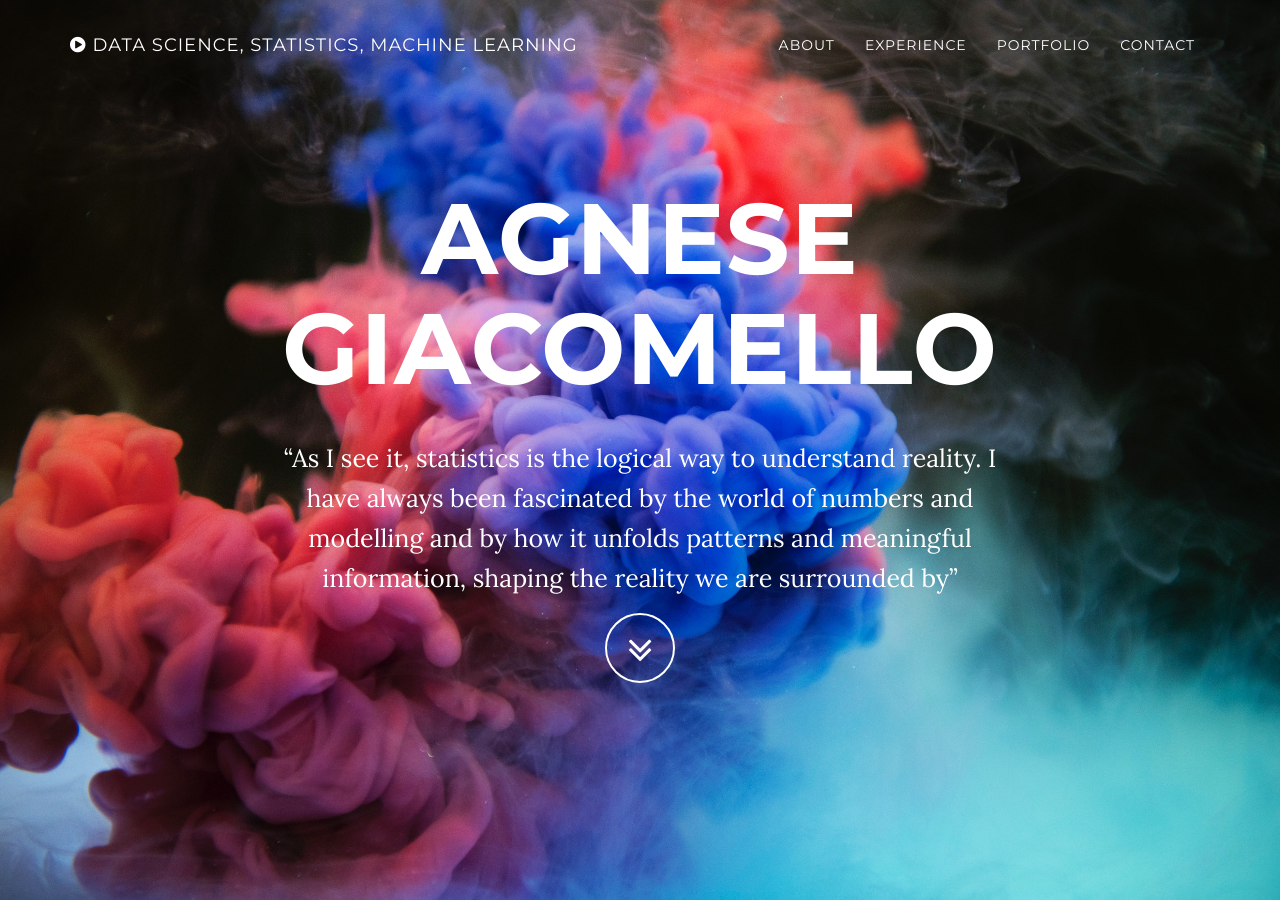
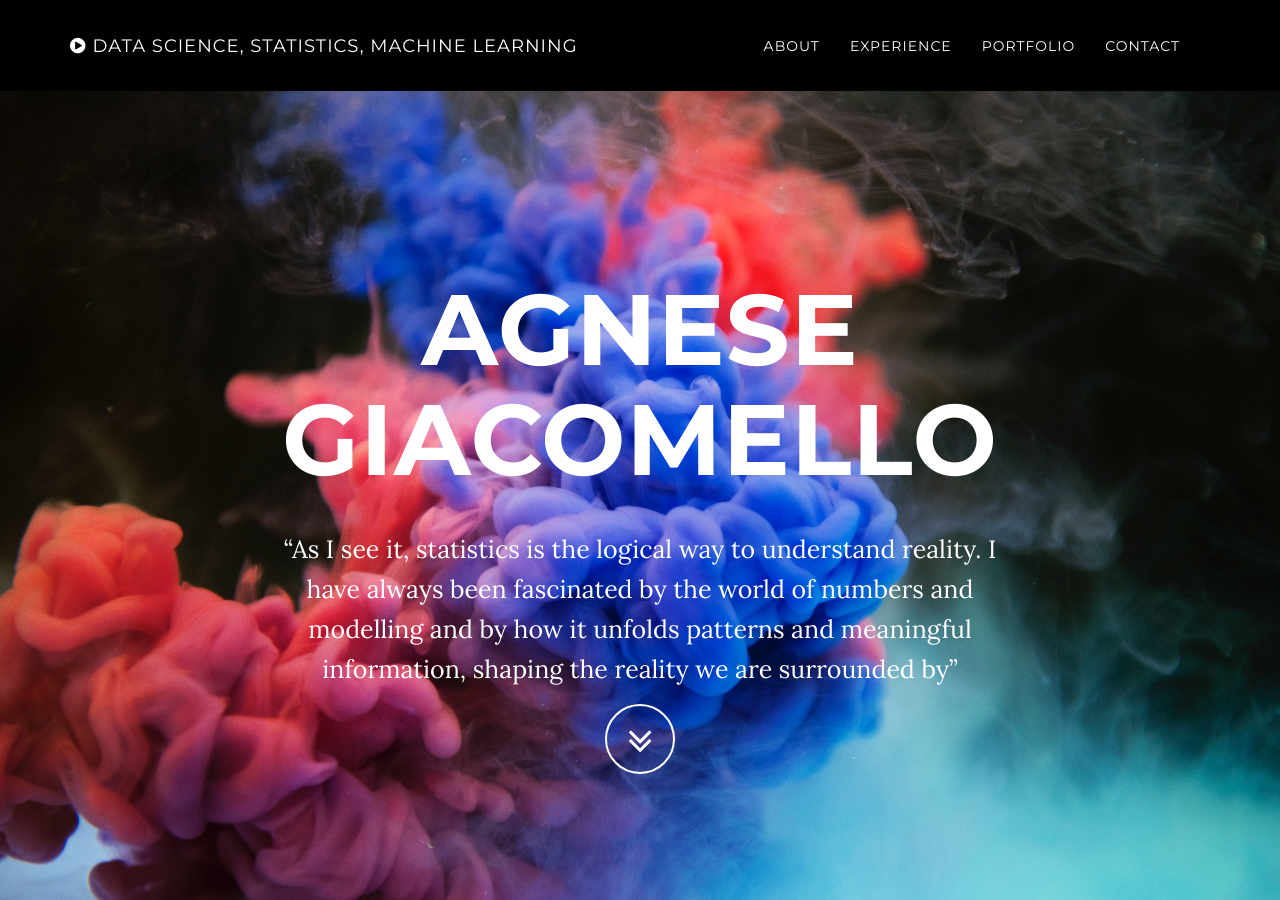
Before and after one commit to AgneseG/AgneseG.github.io, a Jekyll site: the page built from index.html, in a window 1280 px wide and 900 px high. Built offline with Jekyll 4.4.1, drawn with Linux system fonts in a browser that asks for light colours.

Commit message:
Update nav.html

```diff
--- a/_includes/nav.html
+++ b/_includes/nav.html
@@ -1,5 +1,5 @@
  <!-- Navigation -->
-    <nav class="navbar navbar-custom navbar-fixed-top" role="navigation">
+    <nav class="navbar navbar-custom navbar-fixed-topleft" role="navigation">
         <div class="container">
             <div class="navbar-header">
                 <button type="button" class="navbar-toggle" data-toggle="collapse" data-target=".navbar-main-collapse">
```
